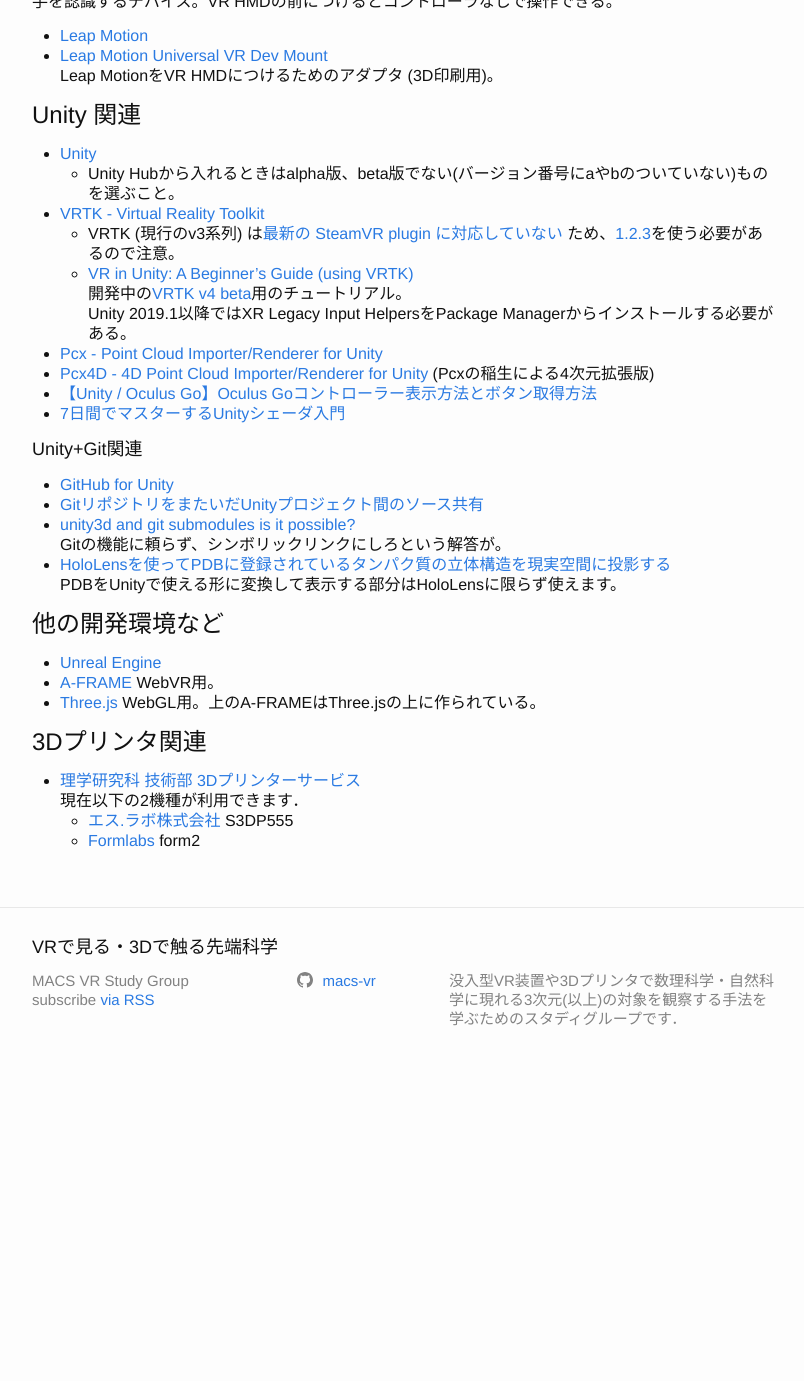
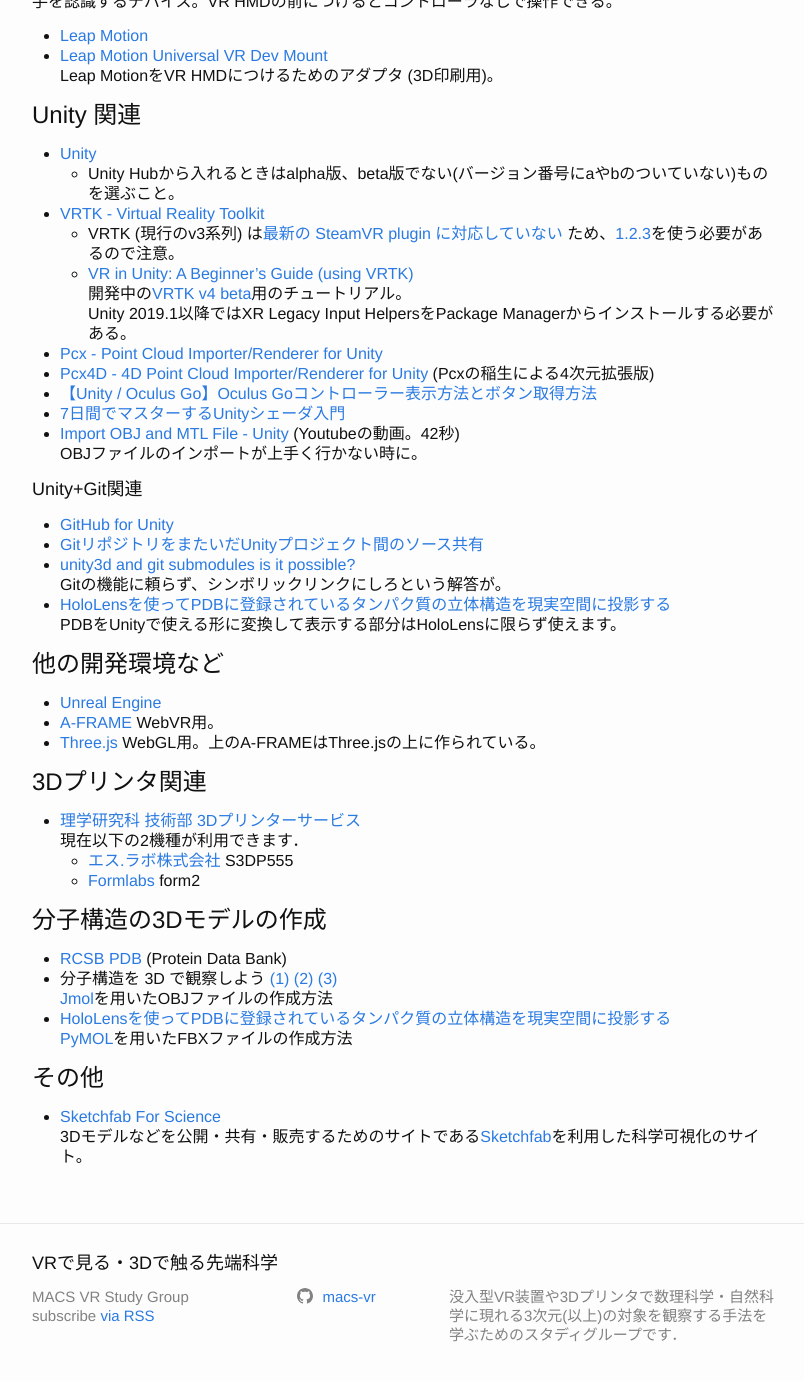
Before and after one commit to macs-vr/macs-vr.github.io, a Jekyll site: the page built from tips.md, in a window 1280 px wide and 1400 px high, scrolled down 1018 px. Shown: the top 1381 px of the window, without its empty margins (236-1040 px from the left). Built offline with Jekyll 4.4.1, drawn with Linux system fonts in a browser that asks for light colours; before the commit the page ends 2102 px from its top, so only the background shows below that.

Commit message:
Add links about 3D models

```diff
--- a/tips.md
+++ b/tips.md
@@ -52,6 +52,8 @@ title: Tips・参考リンク
 * [Pcx4D - 4D Point Cloud Importer/Renderer for Unity](https://github.com/romanesco/Pcx4D) (Pcxの稲生による4次元拡張版)
 * [【Unity / Oculus Go】Oculus Goコントローラー表示方法とボタン取得方法](http://rikoubou.hatenablog.com/entry/2018/06/04/193607)
 * [7日間でマスターするUnityシェーダ入門](http://nn-hokuson.hatenablog.com/entry/2018/02/15/140037)
+* [Import OBJ and MTL File - Unity](https://www.youtube.com/watch?v=0SzuPgFQO-8) (Youtubeの動画。42秒)
+OBJファイルのインポートが上手く行かない時に。
 
 #### Unity+Git関連
 * [GitHub for Unity](https://unity.github.com/)
@@ -71,3 +73,14 @@ PDBをUnityで使える形に変換して表示する部分はHoloLensに限ら
 現在以下の2機種が利用できます．
   * [エス.ラボ株式会社](http://slab.jp/) S3DP555
   * [Formlabs](https://formlabs.com/ja/) form2
+
+### 分子構造の3Dモデルの作成
+* [RCSB PDB](https://www.rcsb.org/) (Protein Data Bank)
+* 分子構造を 3D で観察しよう [(1)](https://www.chem-station.com/blog/2015/03/jmol-pdb-01.html) [(2)](https://www.chem-station.com/blog/2015/03/jmol-pdb-02.html) [(3)](https://www.chem-station.com/blog/2015/03/jmol-pdb-03.html)
+[Jmol](http://jmol.sourceforge.net/)を用いたOBJファイルの作成方法
+* [HoloLensを使ってPDBに登録されているタンパク質の立体構造を現実空間に投影する](http://imamachi-n.hatenablog.com/entry/2017/01/31/001353)
+[PyMOL](https://pymol.org/2/)を用いたFBXファイルの作成方法
+
+### その他
+* [Sketchfab For Science](http://www.sketchfabforscience.com/)
+ 3Dモデルなどを公開・共有・販売するためのサイトである[Sketchfab](https://sketchfab.com/)を利用した科学可視化のサイト。
```
